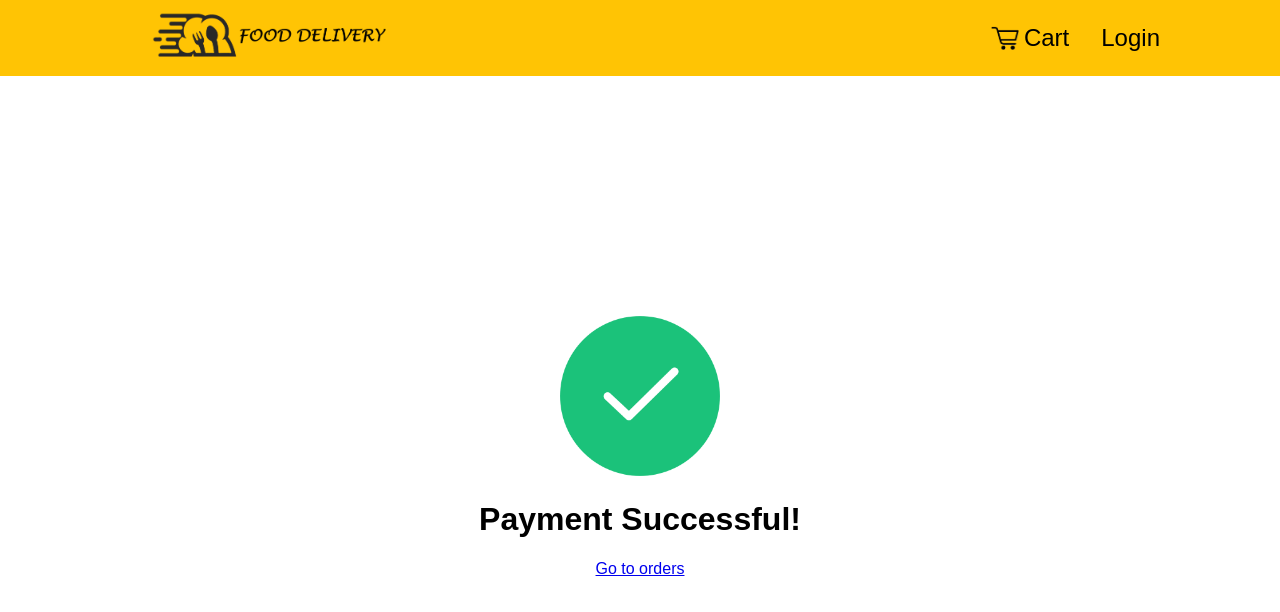
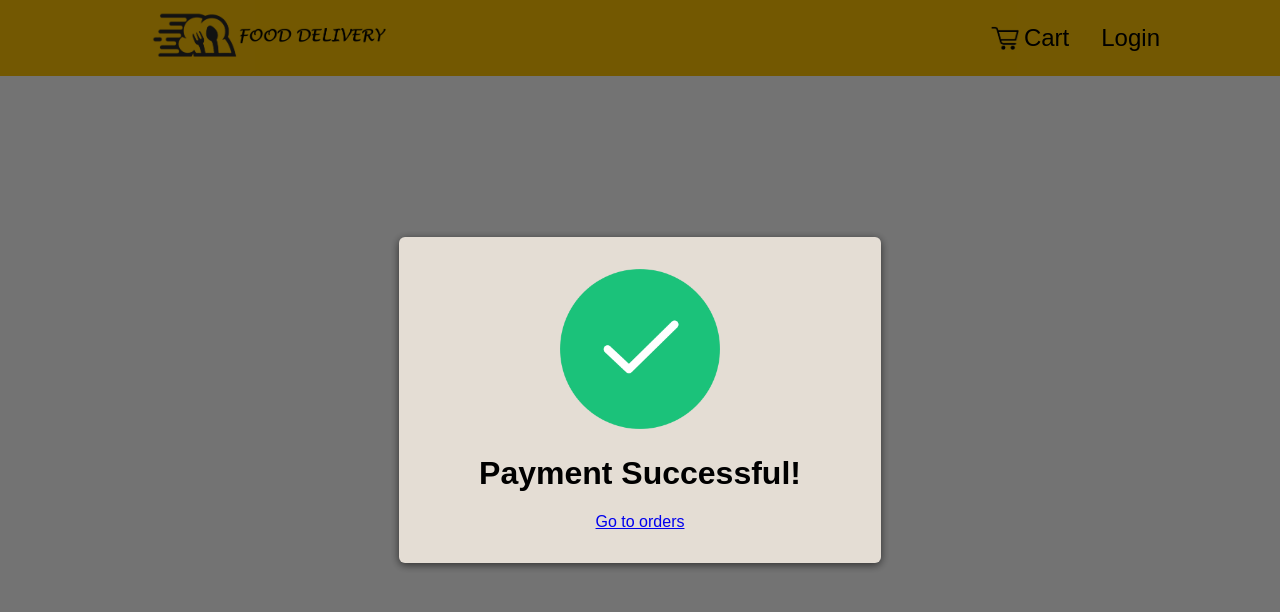
Before and after one commit to AkshatG165/food-delivery, a Next.js app: page /success in a window 1280 px wide. Shown: the top 612 px of the page. Built offline with nearby package versions, Linux system fonts and the light colour scheme; no server answers.

Commit message:
refactor: Seperate component for success

```diff
--- /dev/null
+++ b/components/ui/Success.module.css
@@ -0,0 +1,8 @@
+.success {
+  text-align: center;
+  padding: 2rem 5rem !important;
+}
+
+.success img {
+  height: 10rem;
+}
--- /dev/null
+++ b/components/ui/Success.tsx
@@ -0,0 +1,14 @@
+import Link from 'next/link';
+import successIcon from '../../public/success.png';
+import classes from './Success.module.css';
+import Modal from './Modal';
+
+export default function Success() {
+  return (
+    <Modal className={classes.success}>
+      <img src={successIcon.src} alt="success-icon" />
+      <h1>Payment Successful!</h1>
+      <Link href="/orders">Go to orders</Link>
+    </Modal>
+  );
+}
--- a/pages/success.tsx
+++ b/pages/success.tsx
@@ -1,16 +1,5 @@
-import Link from 'next/link';
-import successIcon from '../public/success.png';
+import Success from '@/components/ui/Success';
 
-export default function Success() {
-  return (
-    <div style={{ textAlign: 'center', marginTop: '15rem' }}>
-      <img
-        src={successIcon.src}
-        alt="success-icon"
-        style={{ height: '10rem' }}
-      />
-      <h1>Payment Successful!</h1>
-      <Link href="/orders">Go to orders</Link>
-    </div>
-  );
+export default function SuccessPage() {
+  return <Success />;
 }
```
